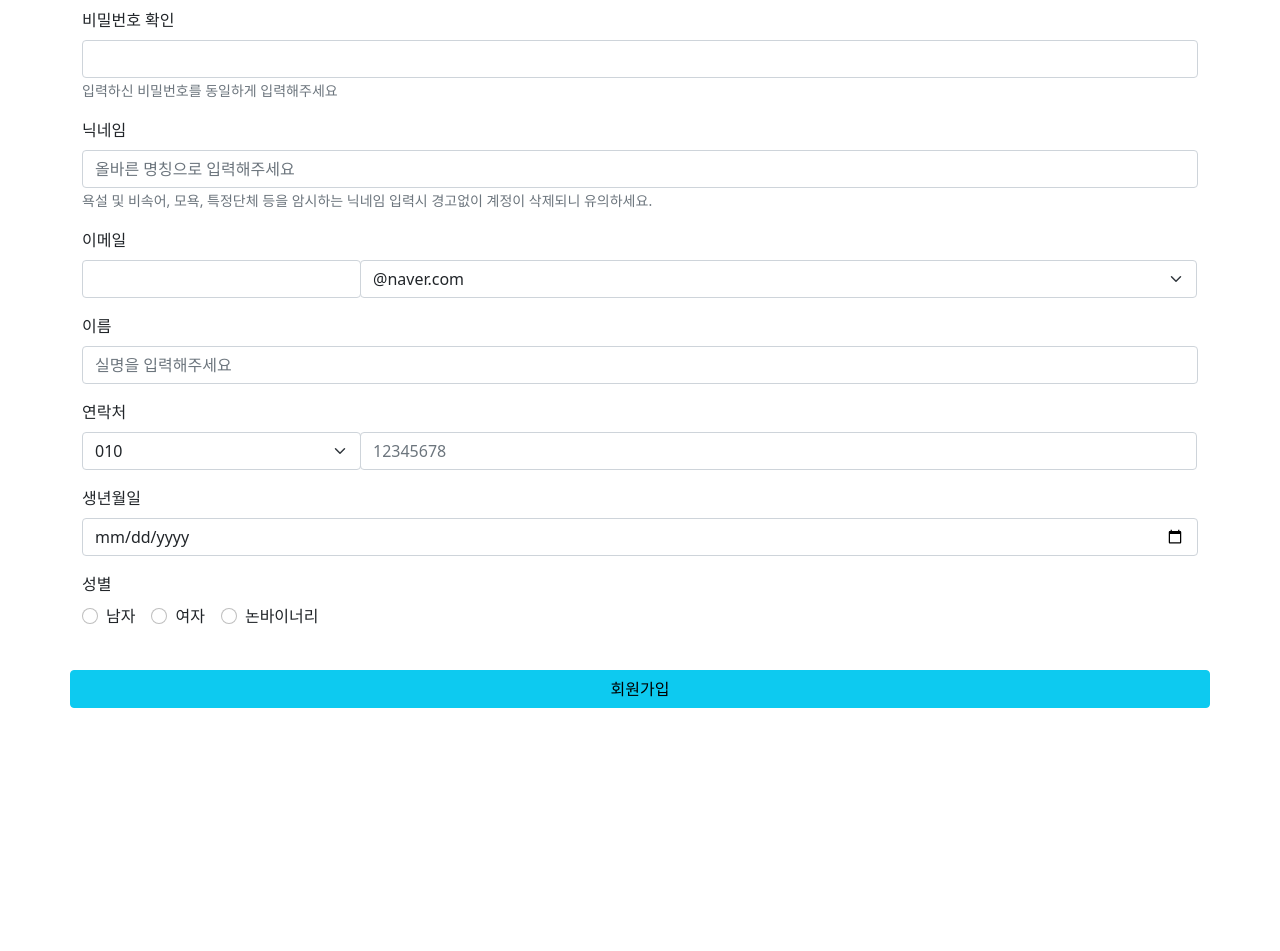
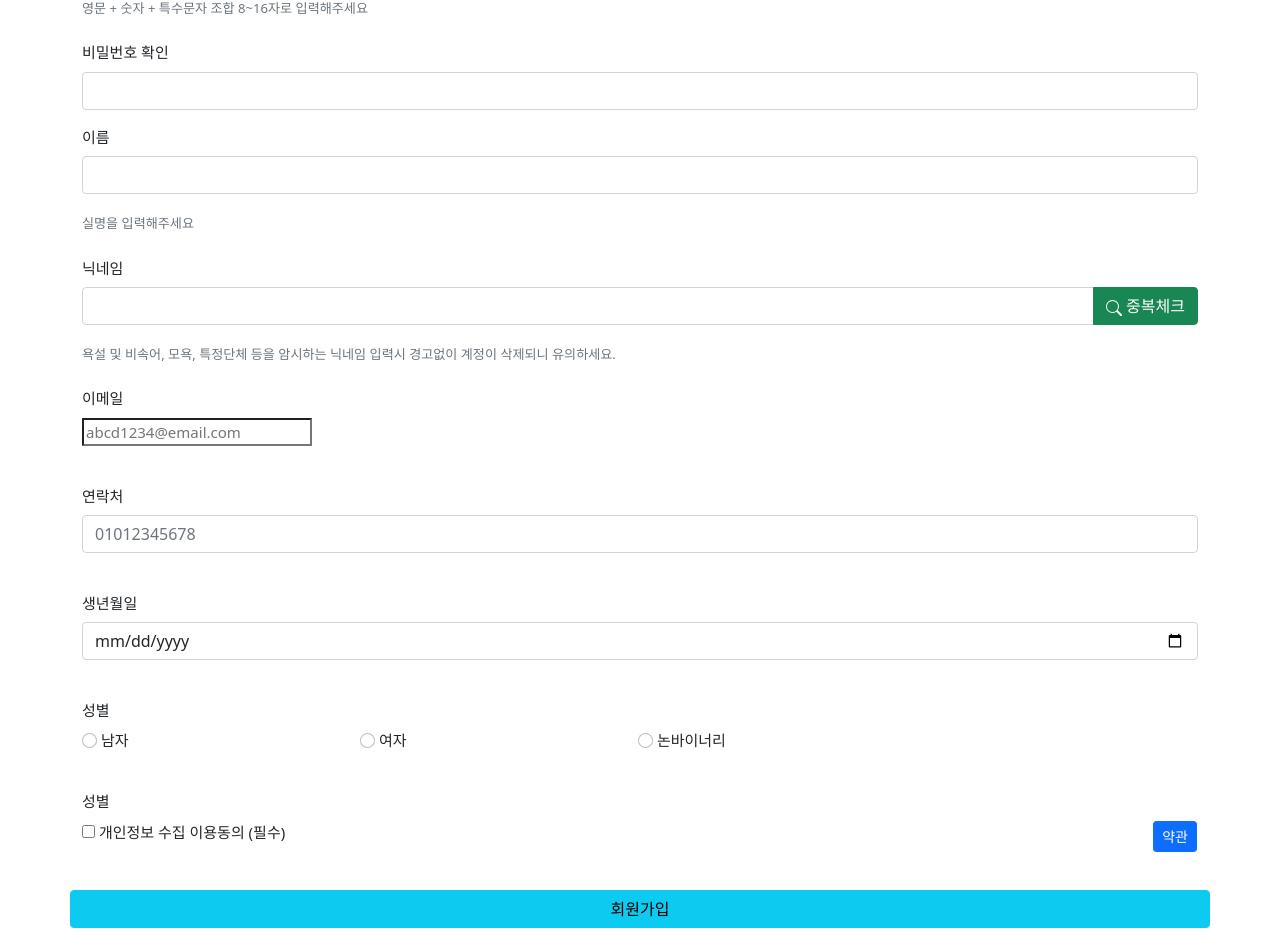
Before and after one commit to roqhdehd502/DREAMCELL-Front, a React (Create React App) app: page /regist in a window 1280 px wide. Shown: the part 529-1480 px from the top of the page. Before the commit the page ends 1261 px from the top, so only its background shows below. Built offline with nearby package versions, Linux system fonts and the light colour scheme.

Commit message:
2021-08-23 #1 회원가입 기능 50% 완료

```diff
--- a/package.json
+++ b/package.json
@@ -8,6 +8,7 @@
     "@testing-library/jest-dom": "^5.14.1",
     "@testing-library/react": "^11.2.7",
     "@testing-library/user-event": "^12.8.3",
+    "antd": "^4.16.13",
     "axios": "^0.21.1",
     "bootstrap": "^5.0.2",
     "bootstrap-icons": "^1.5.0",
@@ -17,11 +18,13 @@
     "react-bootstrap": "^2.0.0-beta.0",
     "react-bootstrap-icons": "^1.5.0",
     "react-dom": "^17.0.2",
+    "react-hook-form": "^7.13.0",
     "react-router-dom": "^5.2.0",
     "react-scripts": "4.0.3",
     "react-swipeable-views": "^0.14.0",
     "react-swipeable-views-utils": "^0.14.0",
-    "web-vitals": "^1.1.2"
+    "web-vitals": "^1.1.2",
+    "yup": "^0.32.9"
   },
   "scripts": {
     "start": "react-scripts start",
--- a/src/App.css
+++ b/src/App.css
@@ -8,3 +8,8 @@ hr {
 br {
   margin: 30px 0px 30px 0px;
 }
+
+/* body태크 폰트크기 */
+body {
+  font-size: 15px !important;
+}
--- a/src/component/route/mbr/RegiMbrComponent.jsx
+++ b/src/component/route/mbr/RegiMbrComponent.jsx
@@ -1,135 +1,304 @@
-import React, { useState, useEffect } from 'react';
+import React, { useState, useCallback } from 'react';
 
 //import ApiService from "../../../ApiService";
 import "../../../App.css";
 import AuthenticationService from '../../../AuthenticationService'
 
 import {
-  Form,
-  Button,
-  InputGroup,
-  FormControl,
-  Row,
-  Col,
-} from 'react-bootstrap';
+  Search,
+} from 'react-bootstrap-icons';
+
+import { Form, Input, Checkbox, Button } from 'antd';
+
 
 const RegiMbrComponent = () => {
+  // mbr_id
+  const [id, setId] = useState('');
+  // mbr_pw
+  const [password, setPassword] = useState('');
+  const [passwordCheck, setPasswordCheck] = useState('');
+  // mbr_name
+  //const [name, setName] = useState('');
+  // mbr_nickname
+  const [nick, setNick] = useState('');
+  // mbr_email
+  //const [email, setEmail] = useState('');
+  // contact_number
+  //const [phone, setPhone] = useState('');
+  // mbr_birth
+  //const [birth, setBirth] = useState('');
+  // mbr_gender
+  //const [gender, setgender] = useState('');
+
+  // submit시 입력사항 확인
+  const [term, setTerm] = useState(false);
+  const [passwordError, setPasswordError] = useState(false);
+  const [termError, setTermError] = useState(false);
+
+  // submit 함수
+  const onSubmit = (e) => {
+    e.preventDefault();
+
+    // 비밀번호와 비밀번호 체크가 다를 경우를 검증한다
+    if (password !== passwordCheck) {
+      return setPasswordError(true);
+    }
+
+    // 약관 동의를 확인한다.
+    if (!term) {
+      return setTermError(true);
+    }
+
+    // 조건 만족시 전송되는 log값 확인
+    console.log({
+      id,
+      nick,
+      password,
+      passwordCheck,
+      term
+    });
+  };
+
+  // id 입력시 onChange 이벤트
+  const onChangeId = (e) => {
+    setId(e.target.value);
+  };
+
+  // 비밀번호 입력시 onChange 이벤트
+  const onChangePassword = (e) => {
+    setPassword(e.target.value);
+  };
+
+  // 비밀번호를 입력 할 때마다 비밀번호를 검증
+  const onChangePasswordChk = (e) => {
+    setPasswordError(e.target.value !== password);
+    setPasswordCheck(e.target.value);
+  };
+
+  // 닉네임 입력시 onChange 이벤트
+  const onChangeNick = (e) => {
+    setNick(e.target.value);
+  };
+
+  // 체크박스 초기화
+  const onChangeTerm = (e) => {
+    setTermError(false);
+    setTerm(e.target.checked);
+  }
+
+  // const [inputs, setInputs] = useState({
+  //   mbr_id: '',
+  //   mbr_pw: '',
+  //   mbr_name: '',
+  //   mbr_nickname: '',
+  //   mbr_email: '',
+  //   contact_number: '',
+  //   mbr_birth: '',
+  //   mbr_gender: '',
+  // });
+
+  // const { mbr_id,
+  //   mbr_pw,
+  //   mbr_name,
+  //   mbr_nickname,
+  //   mbr_email,
+  //   contact_number,
+  //   mbr_birth,
+  //   mbr_gender,
+  //  } = inputs;
+
+  // const onChange = (e) => {
+  //   const { valuem, name } = e.target;
+  //   setInputs({
+  //     ...inputs,
+  //     [mbr_id]: value,
+  //     [mbr_pw]: value,
+  //     [mbr_email]: value,
+  //   });
+  // };
+
+  // // id 중복 체크
+  // const idCheck = () => {
+  //   var isID = /^[a-zA-Z0-9-_!]{8,16}$/;
+  //   var id = document.getElementById('mbr_id').value;
+
+  //   if (!isID.test(id)) {
+  //     alert("아이디 형식을 확인해주세요");
+  //     document.getElementById('mbr_id').focus();
+  //   } else {
+  //     AuthenticationService.idCheck()
+  //       .then(res => {
+  //         this.setState({
+  //           id: res.data
+  //         })
+  //         console.log("ID Check Success!");
+  //       })
+  //       .catch(err => {
+  //         console.log("ID Check Error!", err);
+  //         alert("아이디 체크 에러! 새로고침 후 다시 입력해주세요.");
+  //       });
+  //   }
+  // }
+
+  // // pw 일치 체크
+  // const isPwSame = () => {
+  //   var mbr_pw = document.getElementById('mbr_pw').value;
+  //   var pw_c = document.getElementById('pw_c').value;
+
+  //   if (mbr_pw != "" || pw_c != "") {
+  //     if (document.getElementById('mbr_pw').value === document.getElementById('pw_c').value) {
+  //       document.getElementById('check').innerHTML = '비밀번호 일치';
+  //       document.getElementById('check').style.color = 'blue';
+  //     } else {
+  //       document.getElementById('check').innerHTML = '비밀번호 불일치';
+  //       document.getElementById('check').style.color = 'red';
+  //     }
+  //   }
+  // }
+
   return (
     <div>
       <h3 align="center">회원가입</h3>
-      <hr/ >
+      <hr />
       <br />
 
-      <Form>
-        <Form.Group className="mb-3" controlId="mbr_id">
-          <Form.Label>아이디</Form.Label>
-          <Form.Control type="text" />
-          <Form.Text id="passwordHelpBlock" muted>
+      <Form onSubmit={onSubmit}>
+        {/* 아이디 */}
+        <div className="form-group row">
+          <label className="form-label">아이디</label>
+          <div className="input-group mb-3">
+            <Input type="text" className="form-control" name="mbr_id" value={id} maxlength="20" required onChange={onChangeId} />
+            <button type="button" className="btn btn-success"><Search />&nbsp;중복체크</button>
+          </div>
+          <div className="form-text">
             영문 + 숫자 조합 5~11자로 입력해주세요
-          </Form.Text>
-        </Form.Group>
+          </div>
+        </div><br />
 
-        <Form.Group className="mb-3" controlId="mbr_pw">
-          <Form.Label>비밀번호</Form.Label>
-          <Form.Control type="password" />
-          <Form.Text id="passwordHelpBlock" muted>
+        {/* 비밀번호 */}
+        <div className="form-group row">
+          <label className="form-label">비밀번호</label>
+          <div className="input-group mb-3">
+            <Input type="password" className="form-control" name="mbr_pw" value={password} maxlength="16" required onChange={onChangePassword} />
+          </div>
+          <div className="form-text">
             영문 + 숫자 + 특수문자 조합 8~16자로 입력해주세요
-          </Form.Text>
-        </Form.Group>
+          </div>
+        </div><br />
 
-        <Form.Group className="mb-3">
-          <Form.Label>비밀번호 확인</Form.Label>
-          <Form.Control type="password" />
-          <Form.Text id="passwordHelpBlock" muted>
-            입력하신 비밀번호를 동일하게 입력해주세요
-          </Form.Text>
-        </Form.Group>
+        {/* 비밀번호 확인 */}
+        <div className="form-group row">
+          <label className="form-label">비밀번호 확인</label>
+          <div className="input-group mb-3">
+          <Input type="password" className="form-control" name="pw_c" value={passwordCheck} maxlength="16" required onChange={onChangePasswordChk} />
+            {passwordError && <div style={{ color: 'red' }}><br />비밀번호가 일치하지 않습니다</div>}
+          </div>
+        </div>
 
-        <Form.Group className="mb-3" controlId="mbr_nickname">
-          <Form.Label>닉네임</Form.Label>
-          <Form.Control type="text" placeholder="올바른 명칭으로 입력해주세요" />
-          <Form.Text id="passwordHelpBlock" muted>
+        {/* 이름 */}
+        <div className="form-group row">
+          <label className="form-label">이름</label>
+          <div className="input-group mb-3">
+            <Input type="text" className="form-control" />
+          </div>
+          <div className="form-text">
+            실명을 입력해주세요
+          </div>
+        </div><br />
+
+        {/* 닉네임 */}
+        <div className="form-group row">
+          <label className="form-label">닉네임</label>
+          <div className="input-group mb-3">
+            <Input type="text" className="form-control" name="user-nick" value={nick} required onChange={onChangeNick} />
+            <button type="button" className="btn btn-success"><Search />&nbsp;중복체크</button>
+          </div>
+          <div className="form-text">
             욕설 및 비속어, 모욕, 특정단체 등을 암시하는 닉네임 입력시 경고없이 계정이 삭제되니 유의하세요.
-          </Form.Text>
-        </Form.Group>
+          </div>
+        </div><br />
 
-        <Form.Label>이메일</Form.Label>
-        <InputGroup className="mb-3">
-          <Col md={3}>
-            <Form.Control type="text" />
-          </Col>
-          <Col md={9}>
-            <Form.Select aria-label="Default select example">
-              <option>@naver.com</option>
-              <option value="1">@gmail.com</option>
-              <option value="2">@hanmail.net</option>
-              <option value="3">@nate.com</option>
-            </Form.Select>
-          </Col>
-        </InputGroup>
+        {/* 이메일 */}
+        <div className="form-group row">
+          <label className="form-label">이메일</label>
+          <div className="input-group mb-3">
+            <Input type="text" class="form-control" name="mbr_email" required placeholder="abcd1234@email.com" onchange="emailChk()" />
+            <div className="col-sm-12">
+              <span id="emailCheck"></span>
+              {/* <script type="text/javascript">
+                      function emailChk() {
 
-        <Form.Group className="mb-3" controlId="mbr_name">
-          <Form.Label>이름</Form.Label>
-          <Form.Control type="text" placeholder="실명을 입력해주세요" />
-        </Form.Group>
+                        var isEmail = /^(([^<>()[\]\\.,;:\s@\"]+(\.[^()[\]\\.,;:\s@\"]+)*)|(\".+\"))@((\[[0-9]{1,3}\.[0-9]{1,3}\.[0-9]{1,3}\.[0-9]{1,3}\])|(([a-zA-Z\-0-9]+\.)+[a-zA-Z]{2,}))$/;
+                        var isHan = /[ㄱ-ㅎ가-힣]/g;
+                        var email = $("mbr_email").val();
 
-        <Form.Label>연락처</Form.Label>
-        <InputGroup className="mb-3">
-          <Col md={3}>
-            <Form.Select aria-label="Default select example">
-              <option>010</option>
-              <option value="1">011</option>
-              <option value="2">017</option>
-              <option value="3">070</option>
-            </Form.Select>
-          </Col>
-          <Col md={9}>
-            <FormControl type="number" placeholder="12345678" />
-          </Col>
-        </InputGroup>
+                          if(email != "") {
+                            if(!isEmail.test(email) \\ isHan.test(email)) {
+                              document.getElementById('emailCheck').innerHTML='이메일을 확인해주세요';
+                              document.getElementById('emailCheck').style.color='red';
+                            } else {
+                                document.getElementById('emailCheck').innerHTML='사용가능한 이메일';
+                                document.getElementById('emailCheck').style.color='blue';
+                              }
+                          }
 
-        <Form.Group className="mb-3" controlId="mbr_birth">
-          <Form.Label>생년월일</Form.Label>
-          <Form.Control type="date" />
-        </Form.Group>
+                      }
+                </script> */}
+            </div>
+          </div>
+        </div><br />
 
-        <Form.Group className="mb-3" controlId="mbr_gender">
-          <Form.Label>성별</Form.Label>
-          {['radio'].map((type) => (
-            <div key={`inline-${type}`} className="mb-3">
-              <Form.Check
-                inline
-                label="남자"
-                name="M"
-                type={type}
-                id={`inline-${type}-1`}
-              />
-              <Form.Check
-                inline
-                label="여자"
-                name="F"
-                type={type}
-                id={`inline-${type}-2`}
-              />
-              <Form.Check
-                inline
-                label="논바이너리"
-                name="N"
-                type={type}
-                id={`inline-${type}-3`}
-              />
+        {/* 연락처 */}
+        <div className="form-group row">
+          <label className="form-label">연락처</label>
+          <div className="input-group mb-3">
+            <Input type="number" className="form-control" required placeholder="01012345678" />
+          </div>
+        </div><br />
+
+        {/* 생년월일 */}
+        <div className="form-group row">
+          <label className="form-label">생년월일</label>
+          <div className="input-group mb-3">
+            <Input type="date" className="form-control" />
+          </div>
+        </div><br />
+
+        {/* 성별 */}
+        <div className="form-group row">
+          <label className="form-label">성별</label>
+          <div className="input-group mb-3">
+            <div className="col-sm-3">
+              <Input type="radio" className="form-check-input" name="mbr_gender" id="mbr_gender" value="M" />&nbsp;남자
             </div>
-          ))}
-        </Form.Group>
-        <br />
+            <div className="col-sm-3">
+              <Input type="radio" className="form-check-input" name="mbr_gender" id="mbr_gender" value="F" />&nbsp;여자
+            </div>
+            <div className="col-sm-3">
+              <Input type="radio" className="form-check-input" name="mbr_gender" id="mbr_gender" value="N" />&nbsp;논바이너리
+            </div>
+          </div>
+        </div><br />
 
-        <Row className="justify-content-center">
-          {/* onClick={mbrSave} */}
-          <Button variant="info" type="submit">
-            회원가입
-          </Button>
-        </Row>
+        {/* 이용약관 */}
+        <div className="form-group row">
+          <label className="form-label">성별</label>
+          <div className="input-group mb-3">
+            <div className="col-sm-10" align="left">
+              <Checkbox value={term} onChange={onChangeTerm}>&nbsp;개인정보 수집 이용동의 (필수)</Checkbox>
+            </div>
+            <div className="col-sm-2" align="right">
+              <button type="button" className="btn btn-primary btn-sm">약관</button>
+            </div>
+          </div>
+          {termError && <div style={{ color: 'red' }}>약관에 동의하셔야 합니다.</div>}
+        </div><br />
 
+        {/* 회원가입 버튼 */}
+        <div className="form-group row">
+          <Button type="primary" className="btn btn-info" htmlType="submit" >회원가입</Button>
+          {/* <button type="submit" className="btn btn-info">회원가입</button> */}
+        </div>
       </Form>
     </div>
   );
```
Also changed, not shown: src/AuthenticationService.js (+8 -0 lines), 1 other file (tests, documents, lock files or other folders).
